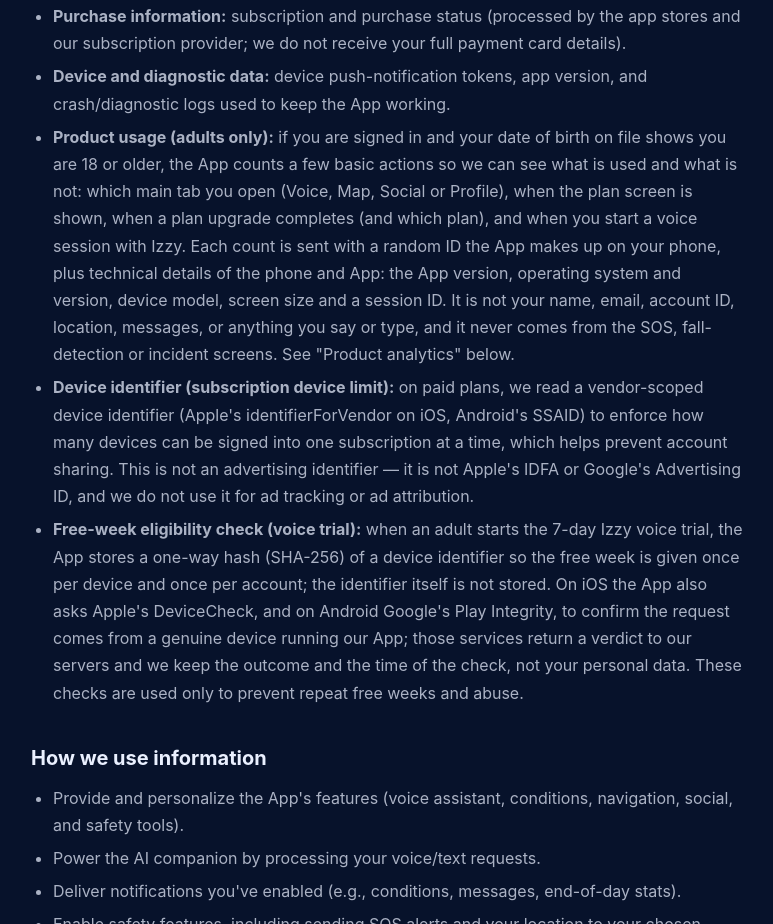
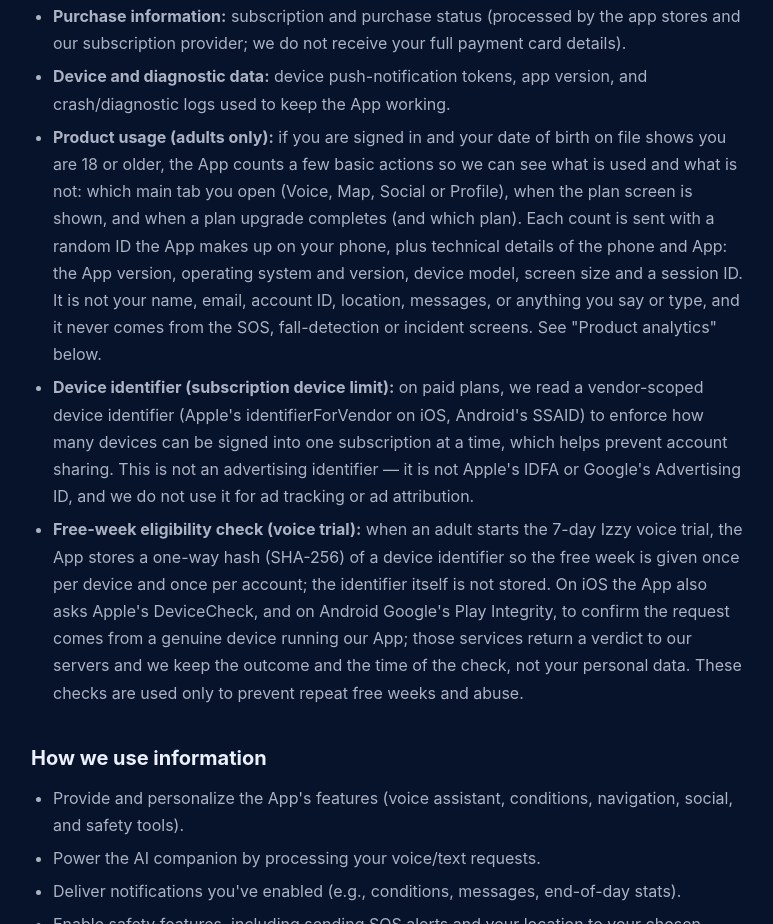
Before and after one commit to solomonylee-cloud/izzy-web, a plain HTML site: page privacy.html in a window 1280 px wide. Shown: the part 1168-2092 px from the top of the page, without its empty margins (253-1026 px from the left). Drawn offline with Linux system fonts and the light colour scheme.

Commit message:
docs(privacy): analytics event list is three counts (no voice-session count)
Co-Authored-By: Claude Sonnet 5.5 <noreply@anthropic.com>

```diff
--- a/privacy.html
+++ b/privacy.html
@@ -44,7 +44,7 @@
       <li><strong>Emergency contacts:</strong> contact details you choose to add for the SOS feature.</li>
       <li><strong>Purchase information:</strong> subscription and purchase status (processed by the app stores and our subscription provider; we do not receive your full payment card details).</li>
       <li><strong>Device and diagnostic data:</strong> device push-notification tokens, app version, and crash/diagnostic logs used to keep the App working.</li>
-      <li><strong>Product usage (adults only):</strong> if you are signed in and your date of birth on file shows you are 18 or older, the App counts a few basic actions so we can see what is used and what is not: which main tab you open (Voice, Map, Social or Profile), when the plan screen is shown, when a plan upgrade completes (and which plan), and when you start a voice session with Izzy. Each count is sent with a random ID the App makes up on your phone, plus technical details of the phone and App: the App version, operating system and version, device model, screen size and a session ID. It is not your name, email, account ID, location, messages, or anything you say or type, and it never comes from the SOS, fall-detection or incident screens. See "Product analytics" below.</li>
+      <li><strong>Product usage (adults only):</strong> if you are signed in and your date of birth on file shows you are 18 or older, the App counts a few basic actions so we can see what is used and what is not: which main tab you open (Voice, Map, Social or Profile), when the plan screen is shown, and when a plan upgrade completes (and which plan). Each count is sent with a random ID the App makes up on your phone, plus technical details of the phone and App: the App version, operating system and version, device model, screen size and a session ID. It is not your name, email, account ID, location, messages, or anything you say or type, and it never comes from the SOS, fall-detection or incident screens. See "Product analytics" below.</li>
       <li><strong>Device identifier (subscription device limit):</strong> on paid plans, we read a vendor-scoped device identifier (Apple's identifierForVendor on iOS, Android's SSAID) to enforce how many devices can be signed into one subscription at a time, which helps prevent account sharing. This is not an advertising identifier — it is not Apple's IDFA or Google's Advertising ID, and we do not use it for ad tracking or ad attribution.</li>
       <li><strong>Free-week eligibility check (voice trial):</strong> when an adult starts the 7-day Izzy voice trial, the App stores a one-way hash (SHA-256) of a device identifier so the free week is given once per device and once per account; the identifier itself is not stored. On iOS the App also asks Apple's DeviceCheck, and on Android Google's Play Integrity, to confirm the request comes from a genuine device running our App; those services return a verdict to our servers and we keep the outcome and the time of the check, not your personal data. These checks are used only to prevent repeat free weeks and abuse.</li>
     </ul>
```
